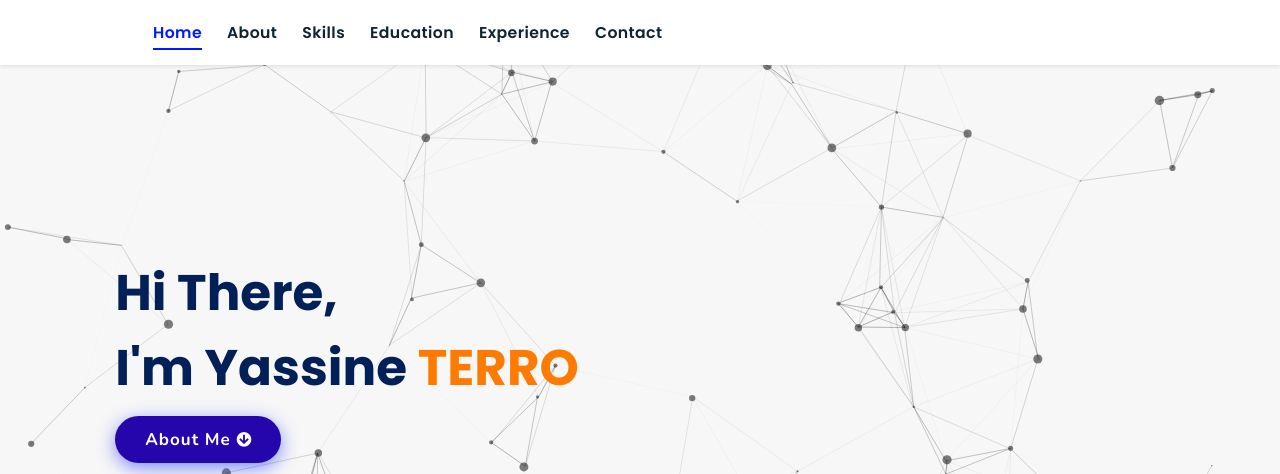
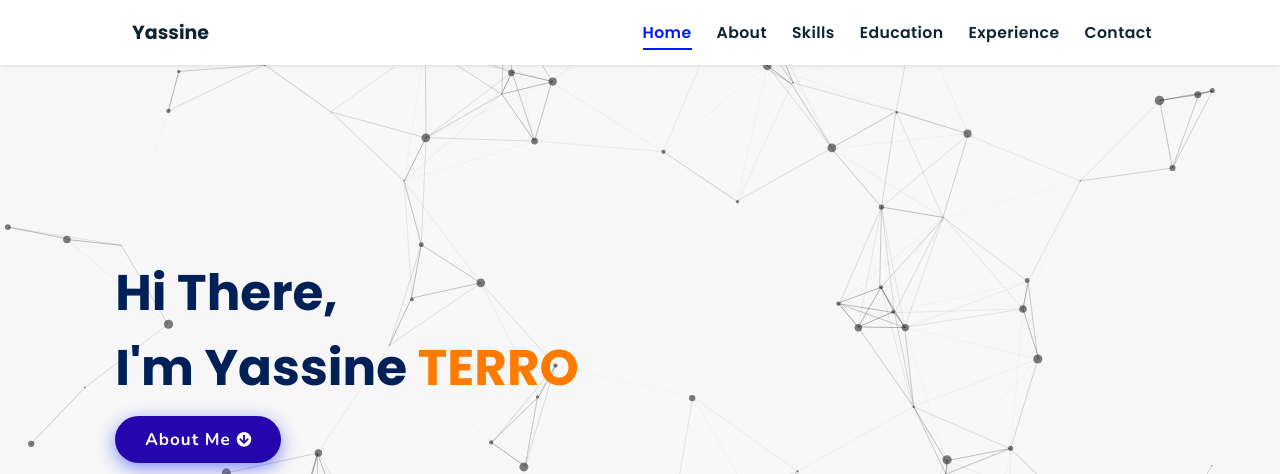
Before and after one commit to Yassineterro/yassineterro.github.io, a plain HTML site: page index.html in a window 1280 px wide. Shown: the top 474 px of the page. Drawn offline with nearby package versions, Linux system fonts and the light colour scheme.

Commit message:
Update index.html

```diff
--- a/index.html
+++ b/index.html
@@ -23,7 +23,7 @@
 
 <!-- navbar starts -->
 <header>
-        <!--<a href="/" class="logo"><i class="fab fa-node-Yt"></i> Yassine</a>-->
+        <a href="/" class="logo"><i class="fab fa-node-Yt"></i> Yassine</a>
 
         <div id="menu" class="fas fa-bars"></div>
         <nav class="navbar">
```
